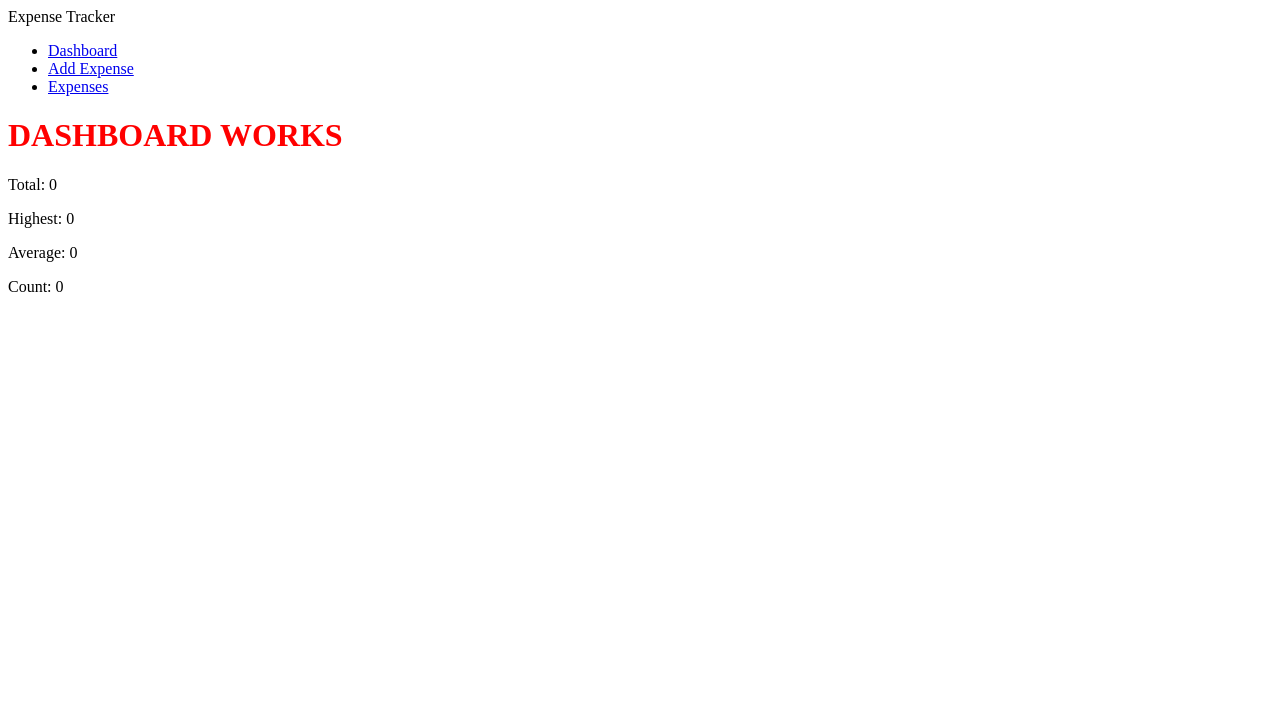
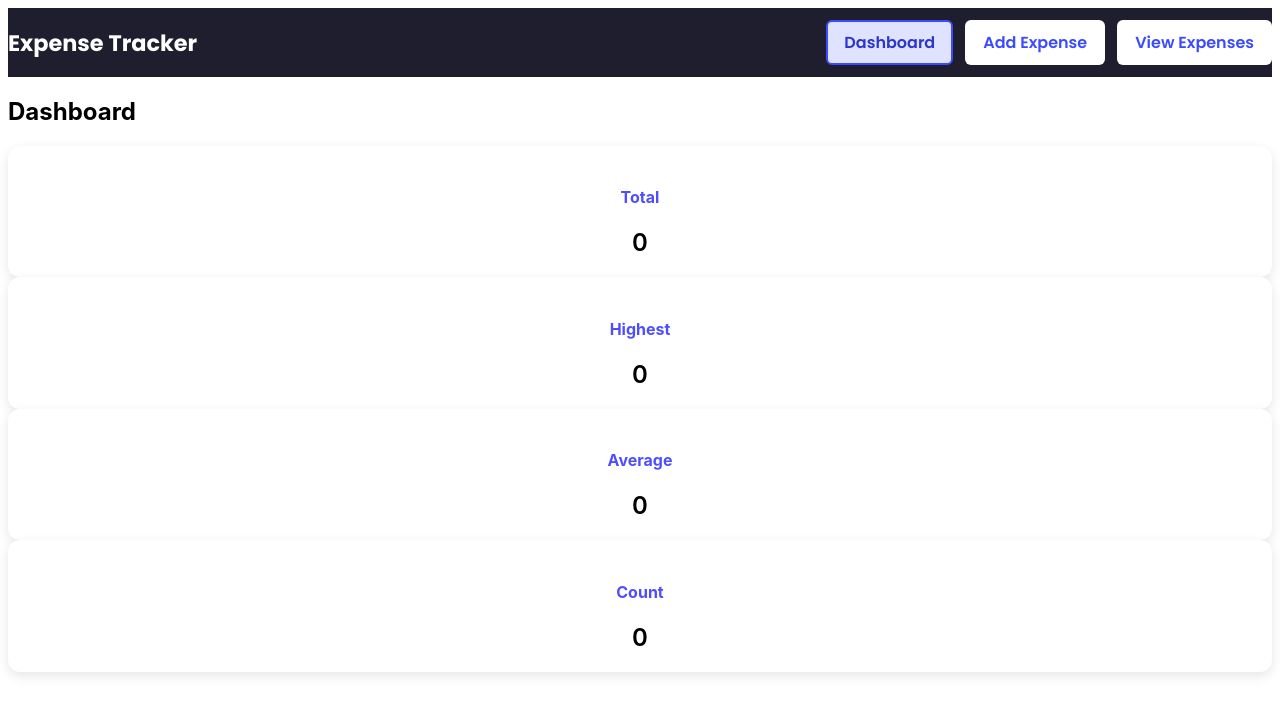
Before and after one commit to edithfrfr/assignment4, an Angular app: page / in a window 1280 px wide. Shown: the top 714 px of the page. Built offline with nearby package versions, Linux system fonts and the light colour scheme.

Commit message:
Styled dashboard page, changed font, added boxes,and styled the navbar.

```diff
--- a/src/app/app.component.css
+++ b/src/app/app.component.css
@@ -0,0 +1,48 @@
+/* NAVBAR BACKGROUND */
+.custom-navbar {
+    background-color: #1e1e2f;
+    /* deep navy */
+    display: flex;
+    justify-content: space-between;
+    align-items: center;
+    padding-top: 12px;
+    padding-bottom: 12px;
+}
+
+/* BRAND TEXT */
+.navbar-brand {
+    color: white !important;
+    font-size: 1.4rem;
+    font-weight: 700;
+}
+
+/* BUTTON CONTAINER */
+.nav-buttons {
+    display: flex;
+    gap: 12px;
+}
+
+/* BUTTON STYLE LINKS */
+.nav-btn {
+    background-color: white;
+    color: #3b4bff;
+    padding: 8px 16px;
+    border-radius: 6px;
+    font-weight: 600;
+    text-decoration: none;
+    border: 2px solid transparent;
+    transition: 0.2s ease;
+}
+
+/* HOVER EFFECT */
+.nav-btn:hover {
+    border-color: #3b4bff;
+    background-color: #eef0ff;
+}
+
+/* ACTIVE ROUTE */
+.nav-btn.active {
+    border-color: #3b4bff;
+    background-color: #dfe3ff;
+    color: #2a36cc;
+}
--- a/src/app/app.component.html
+++ b/src/app/app.component.html
@@ -1,17 +1,11 @@
-<nav class="navbar navbar-expand navbar-light bg-light px-3 mb-3">
-  <a class="navbar-brand fw-bold">Expense Tracker</a>
+<nav class="navbar custom-navbar px-4 mb-3">
+  <span class="navbar-brand fw-bold">Expense Tracker</span>
 
-  <ul class="navbar-nav">
-    <li class="nav-item">
-      <a routerLink="/" routerLinkActive="active" class="nav-link">Dashboard</a>
-    </li>
-    <li class="nav-item">
-      <a routerLink="/add" routerLinkActive="active" class="nav-link">Add Expense</a>
-    </li>
-    <li class="nav-item">
-      <a routerLink="/expenses" routerLinkActive="active" class="nav-link">Expenses</a>
-    </li>
-  </ul>
+  <div class="nav-buttons">
+    <a routerLink="/" routerLinkActive="active" class="nav-btn">Dashboard</a>
+    <a routerLink="/add" routerLinkActive="active" class="nav-btn">Add Expense</a>
+    <a routerLink="/expenses" routerLinkActive="active" class="nav-btn">View Expenses</a>
+  </div>
 </nav>
 
 <router-outlet></router-outlet>
--- a/src/app/dashboard/dashboard.component.css
+++ b/src/app/dashboard/dashboard.component.css
@@ -0,0 +1,28 @@
+.stat-box {
+    background: #ffffff;
+    border-radius: 12px;
+    padding: 20px;
+    text-align: center;
+    box-shadow: 0 4px 12px rgba(0, 0, 0, 0.1);
+    transition: transform 0.2s ease, box-shadow 0.2s ease;
+}
+
+.stat-box:hover {
+    transform: translateY(-4px);
+    box-shadow: 0 6px 18px rgba(0, 0, 0, 0.15);
+}
+
+.stat-box h4 {
+    font-weight: 700;
+    color: #4e4eff;
+}
+
+.stat-box p {
+    font-size: 1.5rem;
+    font-weight: 600;
+    margin: 0;
+}
+:host {
+    font-family: 'Inter', sans-serif;
+
+}
--- a/src/app/dashboard/dashboard.component.html
+++ b/src/app/dashboard/dashboard.component.html
@@ -1,5 +1,33 @@
-<h1 style="color:red">DASHBOARD WORKS</h1>
-<p>Total: {{ total() }}</p>
-<p>Highest: {{ highest() }}</p>
-<p>Average: {{ average() }}</p>
-<p>Count: {{ count() }}</p>
+<div class="container mt-4">
+  <h2 class="mb-4 fw-bold">Dashboard</h2>
+
+  <div class="row g-4">
+    <div class="col-md-3">
+      <div class="stat-box">
+        <h4>Total</h4>
+        <p>{{ total() }}</p>
+      </div>
+    </div>
+
+    <div class="col-md-3">
+      <div class="stat-box">
+        <h4>Highest</h4>
+        <p>{{ highest() }}</p>
+      </div>
+    </div>
+
+    <div class="col-md-3">
+      <div class="stat-box">
+        <h4>Average</h4>
+        <p>{{ average() }}</p>
+      </div>
+    </div>
+
+    <div class="col-md-3">
+      <div class="stat-box">
+        <h4>Count</h4>
+        <p>{{ count() }}</p>
+      </div>
+    </div>
+  </div>
+</div>
--- a/src/styles.css
+++ b/src/styles.css
@@ -1 +1,5 @@
 /* You can add global styles to this file, and also import other style files */
+@import url('https://fonts.googleapis.com/css2?family=Poppins:wght@300;400;600;700&display=swap');
+body{
+    font-family: 'Poppins', sans-serif;
+}
```
